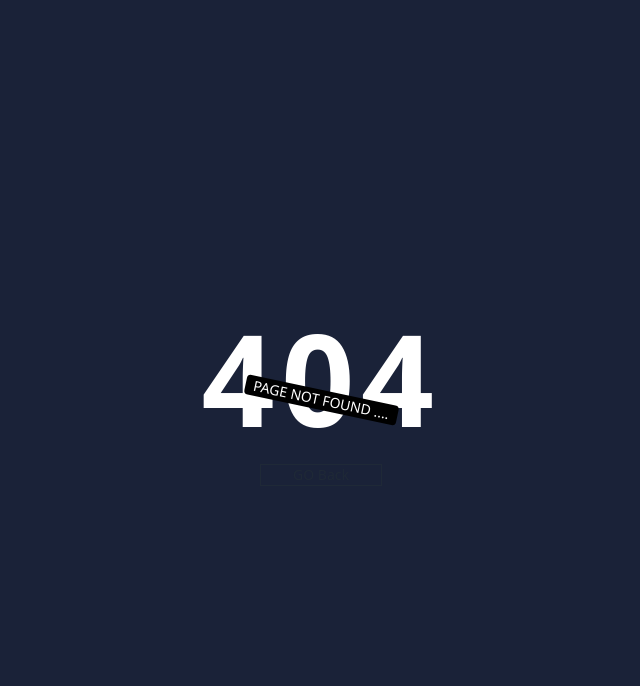
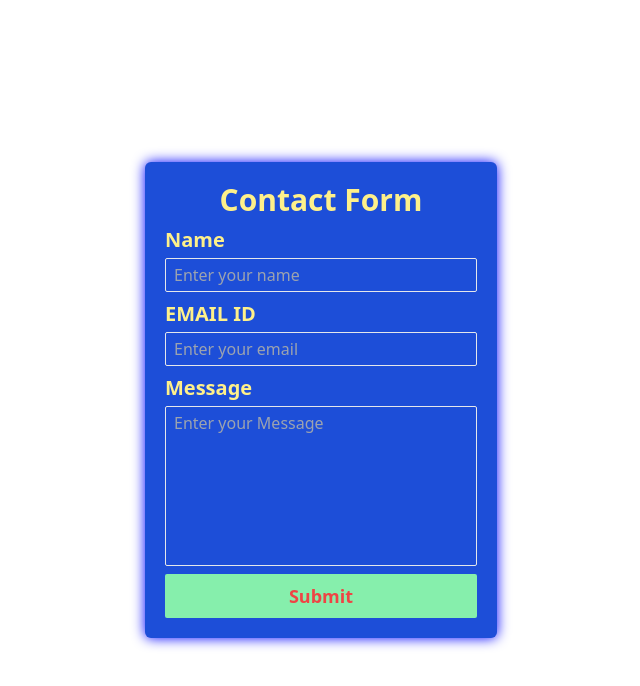
Before and after one commit to Harshksaw/LMS-Frontend, a React (Vite) app: page /contact in a window 1280 px wide. Before the commit this address had no page. Shown: the top 686 px of the page, without its empty margins (319-959 px from the left). Built offline with nearby package versions, Linux system fonts and the light colour scheme.

Commit message:
Contact .jsx

```diff
--- a/src/App.jsx
+++ b/src/App.jsx
@@ -3,6 +3,7 @@
 import { Route, Routes } from "react-router-dom";
 
 import About from "./Pages/About";
+import Contact from "./Pages/Contact";
 import CourseList from "./Pages/Course/CourseList";
 import HomePage from "./Pages/HomePage";
 import Login from './Pages/Login';
@@ -18,6 +19,7 @@
         <Route path="/signup"  element={<Signup/>}/>
         <Route path="/login"  element={<Login/>}/>
         <Route path="/courses"  element={<CourseList/>}/>
+        <Route path="/contact"  element={<Contact/>}/>
         <Route path = "*" element= {<Notfound/>}/>
 
       </Routes>
--- /dev/null
+++ b/src/Helper/regexMatch.js
@@ -0,0 +1,8 @@
+
+
+export function isEmail(string) {
+      return string.match(/^\w+([\.-]?\w+)*@\w+([\.-]?\w+)*(\.\w{2,3})+$/);
+}
+export default function isValidPassword(string){
+    return string.match(/^(?=.*\d)(?=.*[a-z])(?=.*[A-Z]).{8,20}$/)
+}
--- /dev/null
+++ b/src/Pages/Contact.jsx
@@ -0,0 +1,119 @@
+import { useState } from "react";
+import toast from "react-hot-toast";
+
+import axiosInstance from "../Helper/axiosinstance";
+import { isEmail } from "../Helper/regexMatch";
+import HomeLayout from "../Layouts/HomeLayout";
+
+export default function Contact() {
+    const [userInput, setUserInput] = useState({
+        name: "",
+        email: "",
+        message: "",
+    });
+
+    function handleInputChange(e) {
+        const { name, value } = e.target;
+
+        console.log(name, value);
+        setUserInput({
+            ...userInput,
+            [name]: value,
+        });
+    }
+
+    //api call
+
+    async function onFormSubmit(event) {
+        event.preventDefault();
+        if (!userInput.email || !userInput.name || !userInput.message) {
+            toast.error("All fields are necessary");
+            return;
+        }
+        if (!isEmail(userInput.email)) {
+            toast.error("In valid Email");
+            return;
+        }
+        //api
+
+        try {
+            const response = axiosInstance.post("/contact", userInput);
+            toast.promise(response, {
+                loading: "Submiting your message",
+                success: "Form submitted Successfully",
+                error: "Failed to submit the form",
+            });
+
+            const contactResponse = await response;
+            if (contactResponse?.data?.success) {
+                setUserInput({
+                    //setting default value after  success
+                    name: "",
+                    email: "",
+                    message: "",
+                });
+            }
+        } catch (err) {
+            toast.error("Operation failed");
+        }
+    }
+
+    return (
+        <HomeLayout>
+            <div className="flex items-center justify-center h-[100vh]">
+                <form
+                    className="flex flex-col  items-center justify-center bg-blue-700 p-5 rounded-md gap-2 text-yellow-200 shadow-[0_0_13px_blue] w-[22rem] "
+                    noValidate
+                    onSubmit={onFormSubmit}
+                >
+                    <h1 className="text-3xl font-semibold">Contact Form</h1>
+                    <div className="flex flex-col w-full gap-1">
+                        <label htmlFor="name" className="text-xl font-semibold">
+                            Name
+                        </label>
+                        <input
+                            className="bg-transparent border px-2 py-1 rounded-sm"
+                            id="name"
+                            type="text"
+                            name="name"
+                            placeholder="Enter your name"
+                            onChange={handleInputChange}
+                            value={userInput.name}
+                        />
+                    </div>
+                    <div className="flex flex-col w-full gap-1">
+                        <label htmlFor="email" className="text-xl font-semibold">
+                            EMAIL ID
+                        </label>
+                        <input
+                            className="bg-transparent border px-2 py-1 rounded-sm"
+                            id="email"
+                            type="email"
+                            name="email"
+                            placeholder="Enter your email"
+                            onChange={handleInputChange}
+                            value={userInput.email}
+                        />
+                    </div>
+                    <div className="flex flex-col w-full gap-1">
+                        <label htmlFor="message" className="text-xl font-semibold">
+                            Message
+                        </label>
+                        <textarea
+                            className="bg-transparent border px-2 py-1 rounded-sm resize-none h-40"
+                            id="message"
+                            type="text"
+                            name="message"
+                            placeholder="Enter your Message"
+                            onChange={handleInputChange}
+                            value={userInput.message}
+                        />
+                    </div>
+                    <button className="w-full bg-green-300 hover:bg-green-900  transistion-all ease-in-out duration-300 rounded-sm py-2 font-semibold text-lg cursor-pointer text-red-500">
+                        Submit{" "}
+                    </button>
+                </form>
+            </div>
+        </HomeLayout>
+    );
+}
--- a/src/Pages/Course/CourseList.jsx
+++ b/src/Pages/Course/CourseList.jsx
@@ -2,9 +2,9 @@
 import { useEffect } from 'react';
 import { useDispatch, useSelector } from 'react-redux';
 
+import CourseCard from '../../Components/CourseCard';
 import HomeLayout from '../../Layouts/HomeLayout';
 import { getAllCourses } from '../../Redux/Slices/CourseSlice';
-import CourseCard from '../../Components/CourseCard';
 
 
 export default function CourseList() {
--- a/src/Pages/Signup.jsx
+++ b/src/Pages/Signup.jsx
@@ -4,8 +4,10 @@
 import { useDispatch } from "react-redux";
 import { Link, useNavigate } from "react-router-dom";
 
+
 import HomeLayout from '../Layouts/HomeLayout';
 import { createAccount } from "../Redux/Slices/AuthSlice";
+import isValidPassword, { isEmail } from "../Helper/regexMatch";
 
 
 const Signup = () => {
@@ -74,14 +76,14 @@
 
         // email validation using regex
         if (
-            !signupData.email.match(/^\w+([\.-]?\w+)*@\w+([\.-]?\w+)*(\.\w{2,3})+$/)
+            !isEmail(signupData.email)
         ) {
             toast.error("Invalid email id");
             return;
         }
 
         // password validation using regex
-        if (!signupData.password.match(/^(?=.*\d)(?=.*[a-z])(?=.*[A-Z]).{8,20}$/)) {
+        if (!isValidPassword(signupData.password)) {
             toast.error(
                 "Minimum password length should be 8 with Uppercase, Lowercase, Number and Symbol"
             );
--- a/src/Redux/Slices/AuthSlice.js
+++ b/src/Redux/Slices/AuthSlice.js
@@ -1,7 +1,7 @@
 import { createAsyncThunk, createSlice } from "@reduxjs/toolkit";
 import { toast } from "react-hot-toast";
 
-import axiosInstance from "../../Config/axiosinstance";
+import axiosInstance from "../../Helper/axiosinstance";
 
 const initialState = {
     isLoggedIn: localStorage.getItem("isLoggedIn") || false,
--- a/src/Redux/Slices/CourseSlice.js
+++ b/src/Redux/Slices/CourseSlice.js
@@ -1,7 +1,7 @@
 import { createAsyncThunk, createSlice } from "@reduxjs/toolkit";
 import toast from "react-hot-toast";
 
-import axiosInstance from "../../Config/axiosinstance";
+import axiosInstance from "../../Helper/axiosinstance";
 
 
 
```
Also changed, not shown: src/Helper/axiosinstance.js (renamed from src/Config/axiosinstance.js).
